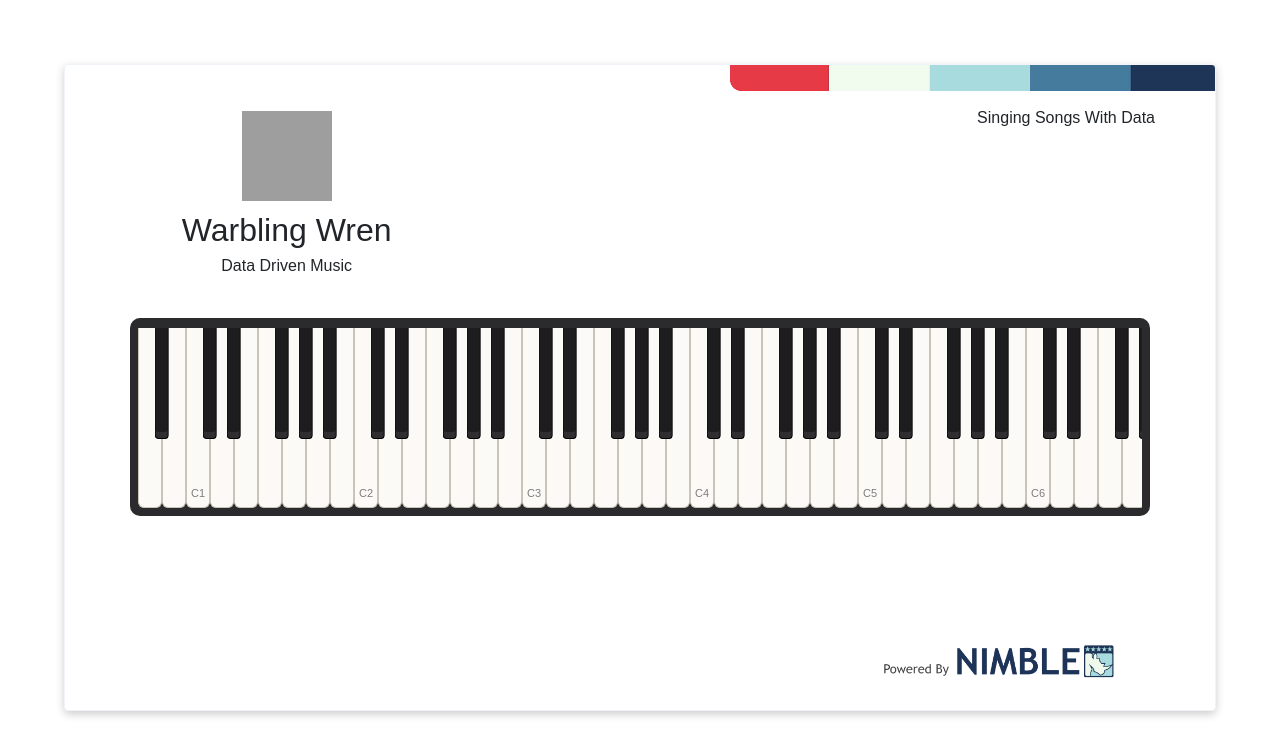
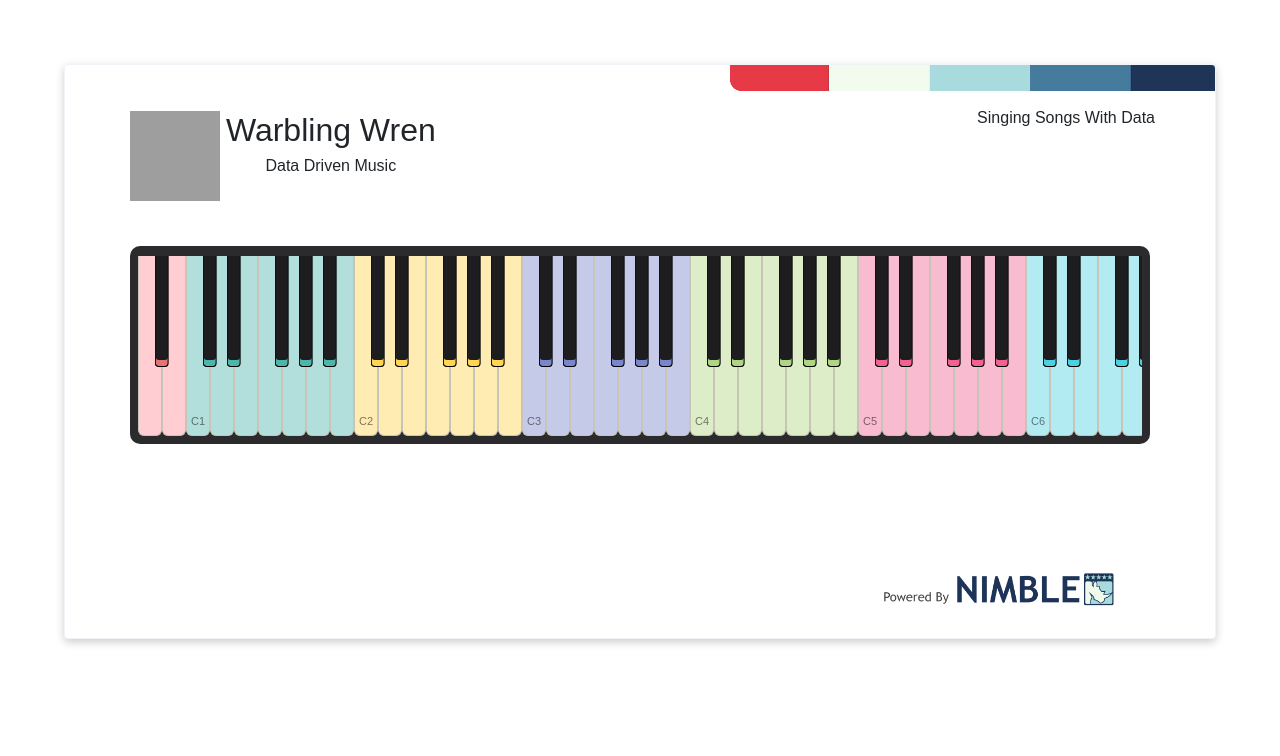
Before and after one commit to warblingwren/warblingwren.github.io, a Jekyll site: the page built from index.html, in a window 1280 px wide. Shown: the top 756 px of the page. Built offline with Jekyll 4.4.1, drawn with Linux system fonts in a browser that asks for light colours; grey boxes are pictures that could not be loaded.

Commit message:
update:layout

```diff
--- a/_includes/site_header.html
+++ b/_includes/site_header.html
@@ -1,9 +1,15 @@
 <div class="row header">
     <div class="col-md-4 top-left">
         <div class="feature">
-            <div class="pfp"><img src="{{ page.logo_url }}" class="feature-img"></div>
-            <div class="title">{{ page.entity }}</div>
-            <div class="subtitle">{{ page.subtitle }}</div>
+            <div class="row">
+                <div class="col-3">
+                    <div class="pfp"><img src="{{ page.logo_url }}" class="feature-img"></div>
+                </div>
+                <div class="col-9">
+                    <div class="title">{{ page.entity }}</div>
+                    <div class="subtitle">{{ page.subtitle }}</div>
+                </div>
+            </div>
         </div>
     </div>
     <div class="col-md-4 top-center">
--- a/_layouts/default.html
+++ b/_layouts/default.html
@@ -10,6 +10,6 @@
             {% include site_footer.html %}
         </div>
     </body>
+    <script src="/www/js/colors.js"></script>
     <script type="module" src="{{ page.site_js }}"></script>
-    <script type="module" src="/www/js/colors.js"></script>
 </html>
--- a/www/js/colors.js
+++ b/www/js/colors.js
@@ -292,3 +292,5 @@ var material_colors = {
         "900": "#263238"
     }
 }
+
+window.material_colors = material_colors;
```
